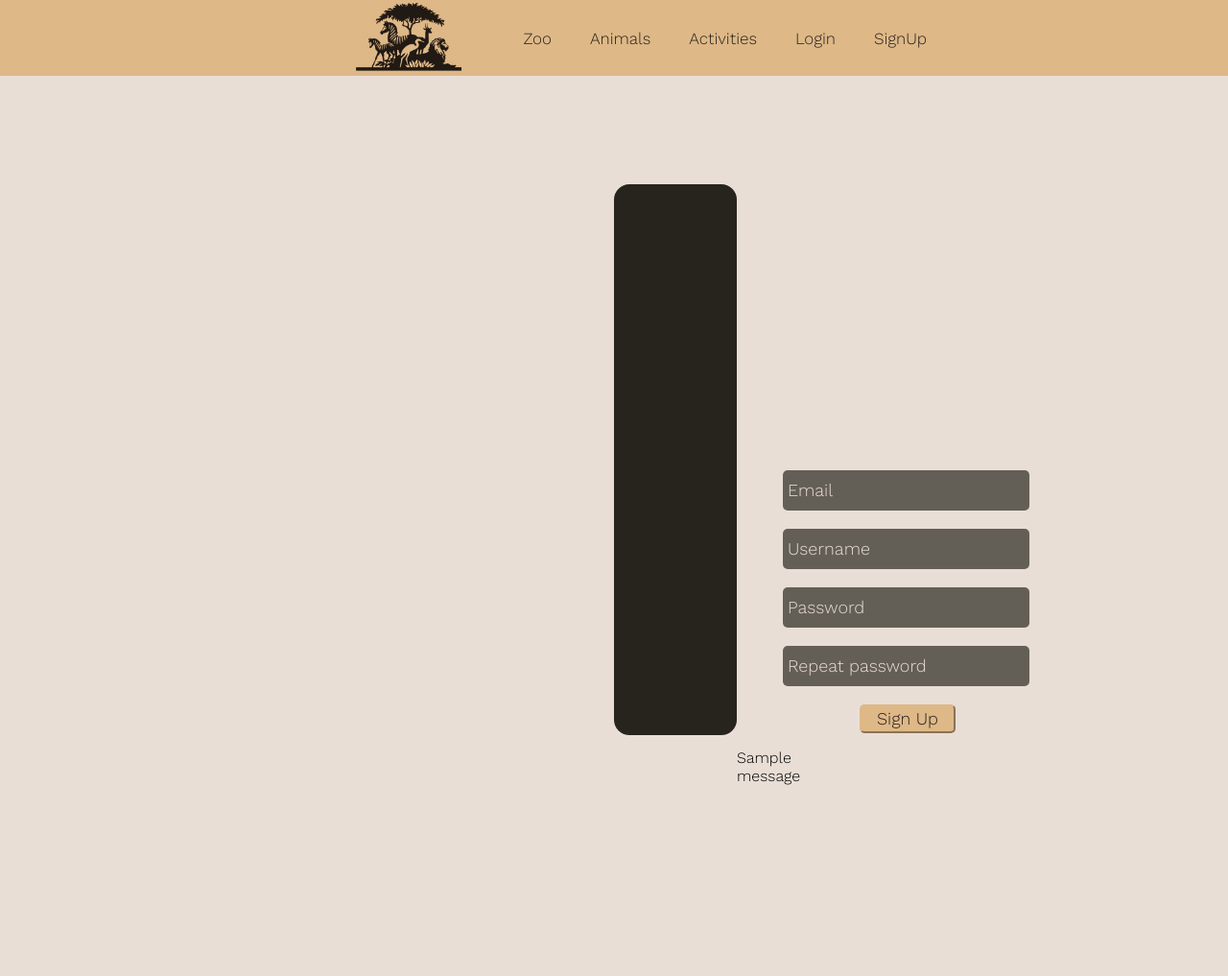
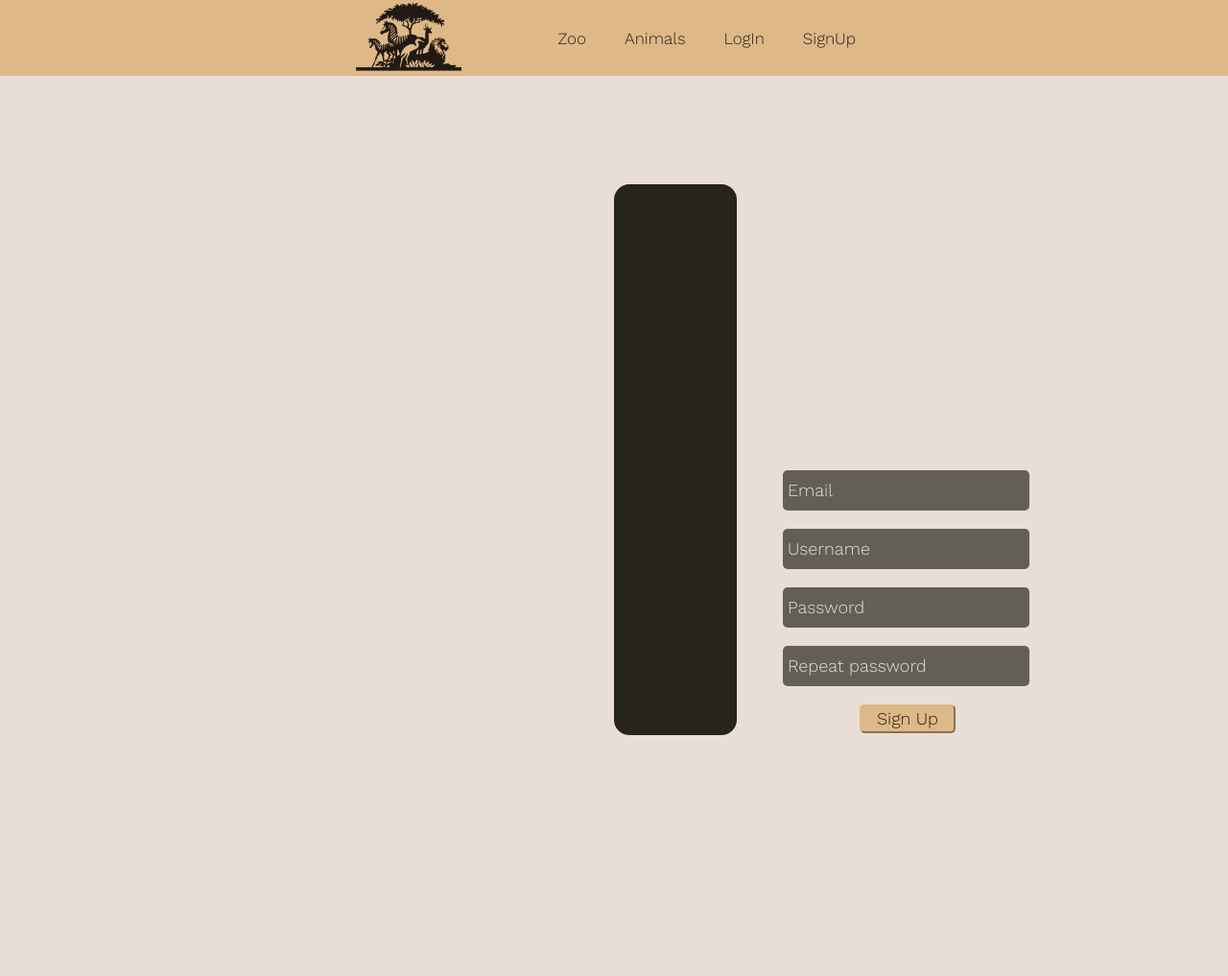
Before and after one commit to albercm30/zoowebapp, a Flask app: page /signup in a window 1280 px wide. Shown: the top 1017 px of the page at 96% size. Run offline with Flask 2, Linux system fonts and the light colour scheme; tables that the repository leaves empty hold one stand-in row (values such as "Sample post"); one stand-in notice (Sample message) is shown.

Commit message:
activity template only for customer in base

```diff
--- a/WebAppProject/templates/auth/login.html
+++ b/WebAppProject/templates/auth/login.html
@@ -16,7 +16,7 @@
     <a href="{{ url_for('auth.signup') }}">Sign up here</a>
     {% with messages = get_flashed_messages() %}
         {% for message in messages %}
-            <p class="notification">{{ message }}</p>
+            <p class="notification-login">{{ message }}</p>
         {% endfor %}
     {% endwith %}
 </div>
--- a/WebAppProject/templates/auth/signup.html
+++ b/WebAppProject/templates/auth/signup.html
@@ -18,7 +18,7 @@
     </div>
     {% with messages = get_flashed_messages() %}
         {% for message in messages %}
-            <p class="notification">{{ message }}</p>
+            <p class="notification-signup">{{ message }}</p>
         {% endfor %}
     {% endwith %}
 </div>
--- a/WebAppProject/templates/base.html
+++ b/WebAppProject/templates/base.html
@@ -16,13 +16,16 @@
                 <ul class="barnav">
                     <li><a href="{{ url_for('main.index') }}">Zoo</a></li>
                     <li><a href="{{ url_for('main.animals') }}">Animals</a></li>
+
+                    {% if current_user.is_manager %}
                     <li><a href="{{ url_for('main.activities') }}">Activities</a></li>
+                    {% endif %}
 
                     {% if current_user.is_authenticated: %}
                     <li><a href="{{ url_for('main.customers') }}">Bookings</a></li>
                     <li><a href="{{ url_for('auth.logout') }}">Logout</a></li>
                     {% else %}
-                    <li><a href="{{ url_for('auth.login') }}">Login</a></li>
+                    <li><a href="{{ url_for('auth.login') }}">LogIn</a></li>
                     <li><a href="{{ url_for('auth.signup') }}">SignUp</a></li>
                     {% endif %}
                 </ul>
```
Also changed, not shown: WebAppProject/templates/main/index.html (+6 -2 lines).
